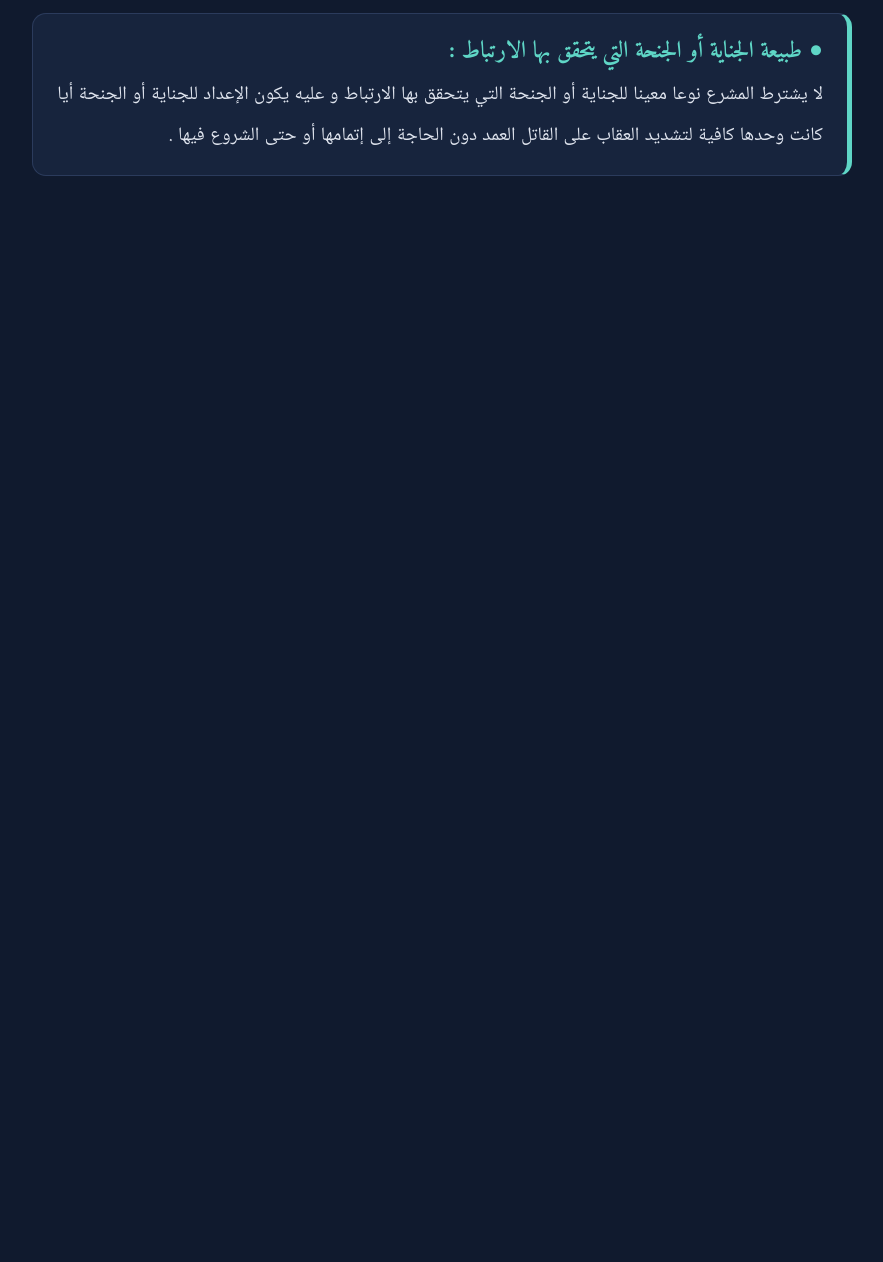
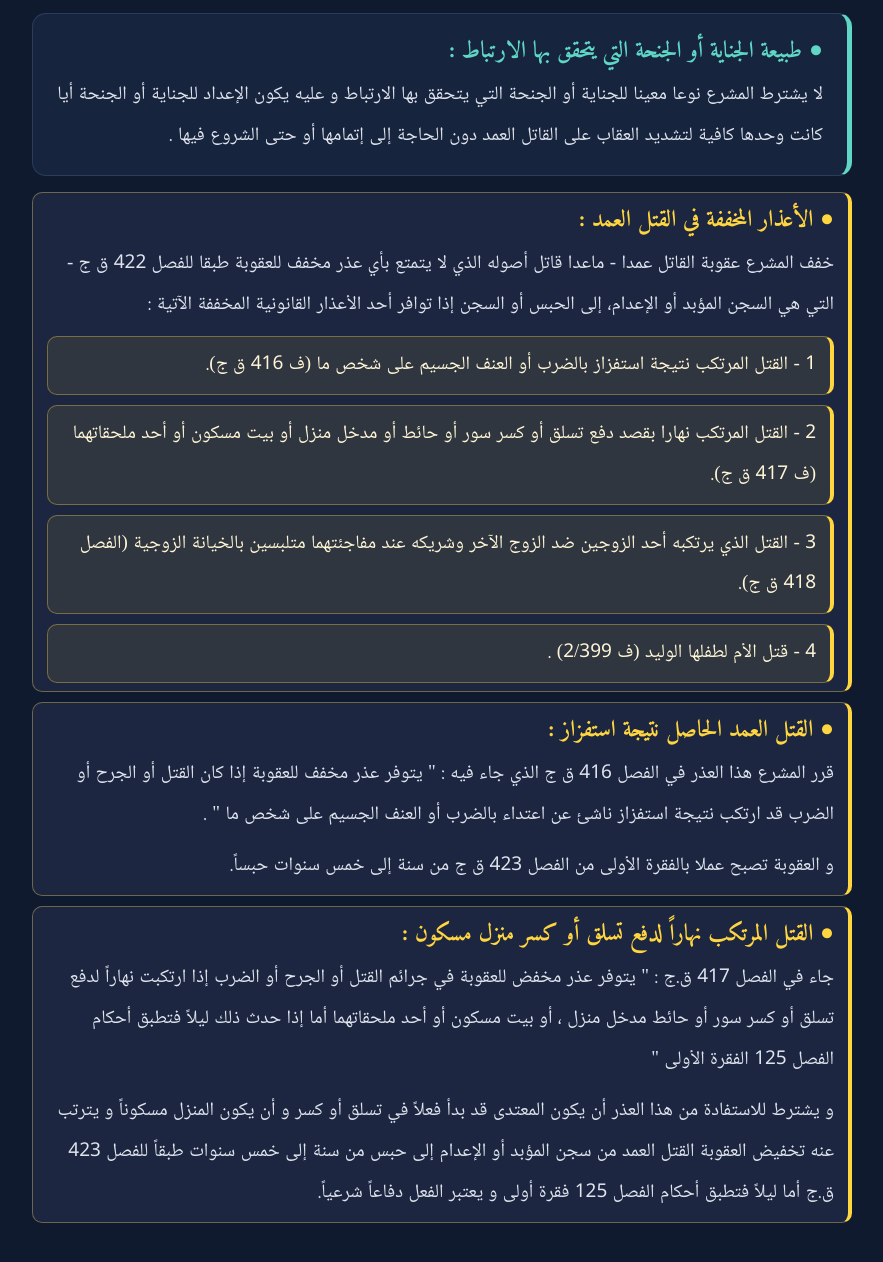
Before and after one commit to SAMSAMYTFF33/project, a plain HTML site: page Meurtre.html in a window 1280 px wide. Shown: the part 2650-3912 px from the top of the page, without its empty margins (198-1081 px from the left). Before the commit the page ends 2912 px from the top, so only its background shows below. Drawn offline with Linux system fonts and the light colour scheme.

Commit message:
Update Meurtre.html

```diff
--- a/Meurtre.html
+++ b/Meurtre.html
@@ -11,7 +11,7 @@
   --title:#f2c66d;   /* العنوان الكبير */
   --head:#5fd6c6;    /* العناوين الصغيرة */
   --text:#e8ebf2;    /* الفقرات */
-  --line:#2b3b5c; --muted:#8e9bb3;
+  --line:#2b3b5c; --warn:#ffd640; --muted:#8e9bb3;
 }
 *{box-sizing:border-box;margin:0;padding:0}
 body{background:var(--bg);color:var(--text);font-family:'Noto Naskh Arabic',serif;font-size:19px;line-height:2.15;padding:0 16px 70px;
@@ -54,7 +54,15 @@ h1{font-family:'Amiri',serif;font-size:clamp(2rem,7vw,3rem);color:var(--title);l
 h2{font-family:'Amiri',serif;font-size:1.45rem;color:var(--head);line-height:1.7;margin-bottom:4px}
 p{color:#dfe4ee;margin-bottom:10px;text-align:start;word-spacing:.06em}
 .block p:last-child{margin-bottom:0}
+.block.excuse{border-inline-start-color:var(--warn);background:#1c2640}
+.block.excuse h2{color:var(--warn)}
+.block.excuse .item{background:rgba(255,214,64,.09);border:1px solid rgba(255,214,64,.35);
+  border-inline-start:4px solid var(--warn);border-radius:10px;padding:8px 14px;margin-top:10px;color:#fff6d6}
+
 .h{color:var(--head);font-family:'Amiri',serif;font-weight:700;font-size:1.3rem}
+.excuse{background:rgba(255,224,102,.09);border:1px solid rgba(255,224,102,.35);border-inline-start:4px solid #ffe066;
+  border-radius:10px;padding:8px 14px;margin-bottom:10px;color:#ffe066;font-weight:500}
+.block p.excuse:last-child{margin-bottom:0}
 .soon{color:var(--muted);text-align:center;padding:30px 0}
 @media (max-width:600px){
   body{font-size:17.5px;line-height:2.05;padding:0 10px 60px}
@@ -158,6 +166,27 @@ p{color:#dfe4ee;margin-bottom:10px;text-align:start;word-spacing:.06em}
       <p>لا يشترط المشرع نوعا معينا للجناية أو الجنحة التي يتحقق بها الارتباط و عليه يكون الإعداد للجناية أو الجنحة أيا كانت  وحدها كافية لتشديد العقاب على القاتل العمد دون الحاجة إلى إتمامها أو حتى الشروع فيها .</p>
     </div>
 
+    <div class="block excuse">
+      <h2>● الأعذار المخففة في القتل العمد :</h2>
+      <p>خفف المشرع عقوبة القاتل عمدا - ماعدا قاتل أصوله الذي لا يتمتع بأي عذر مخفف للعقوبة طبقا للفصل 422 ق ج - التي هي السجن المؤبد أو الإعدام، إلى الحبس أو السجن إذا توافر أحد الأعذار القانونية المخففة الآتية :</p>
+      <p class="item">1 - القتل المرتكب نتيجة استفزاز بالضرب أو العنف الجسيم على شخص ما (ف 416 ق ج).</p>
+      <p class="item">2 - القتل المرتكب نهارا بقصد دفع تسلق أو كسر سور أو حائط أو مدخل منزل أو بيت مسكون أو أحد ملحقاتهما (ف 417 ق ج).</p>
+      <p class="item">3 - القتل الذي يرتكبه أحد الزوجين ضد الزوج الآخر وشريكه عند مفاجئتهما متلبسين بالخيانة الزوجية (الفصل 418 ق ج).</p>
+      <p class="item">4 - قتل الأم لطفلها الوليد (ف 2/399) .</p>
+    </div>
+
+    <div class="block excuse">
+      <h2>● القتل العمد الحاصل نتيجة استفزاز :</h2>
+      <p>قرر المشرع هذا العذر في الفصل 416 ق ج الذي جاء فيه : " يتوفر عذر مخفف للعقوبة إذا كان القتل أو الجرح أو الضرب قد ارتكب نتيجة استفزاز ناشئ عن اعتداء بالضرب أو العنف الجسيم على شخص ما " .</p>
+      <p>و العقوبة تصبح عملا بالفقرة الأولى من الفصل 423 ق ج من سنة إلى خمس سنوات حبساً.</p>
+    </div>
+
+    <div class="block excuse">
+      <h2>● القتل المرتكب نهاراً لدفع تسلق أو كسر منزل مسكون :</h2>
+      <p>جاء في الفصل 417 ق.ج : " يتوفر عذر مخفض للعقوبة في جرائم القتل أو الجرح أو الضرب إذا ارتكبت نهاراً لدفع تسلق أو كسر سور أو حائط مدخل منزل ، أو بيت مسكون أو أحد ملحقاتهما أما إذا حدث ذلك ليلاً فتطبق أحكام الفصل 125 الفقرة الأولى " </p>
+      <p>و يشترط للاستفادة من هذا العذر أن يكون المعتدى قد بدأ فعلاً في تسلق أو كسر و أن يكون المنزل مسكوناً و يترتب عنه تخفيض العقوبة  القتل العمد من سجن المؤبد أو الإعدام إلى حبس من سنة إلى خمس سنوات طبقاً للفصل 423 ق.ج أما ليلاً فتطبق أحكام الفصل 125 فقرة أولى و يعتبر الفعل دفاعاً شرعياً.</p>
+    </div>
+
   </section>
 
   <!-- القتل الخطأ -->
```
